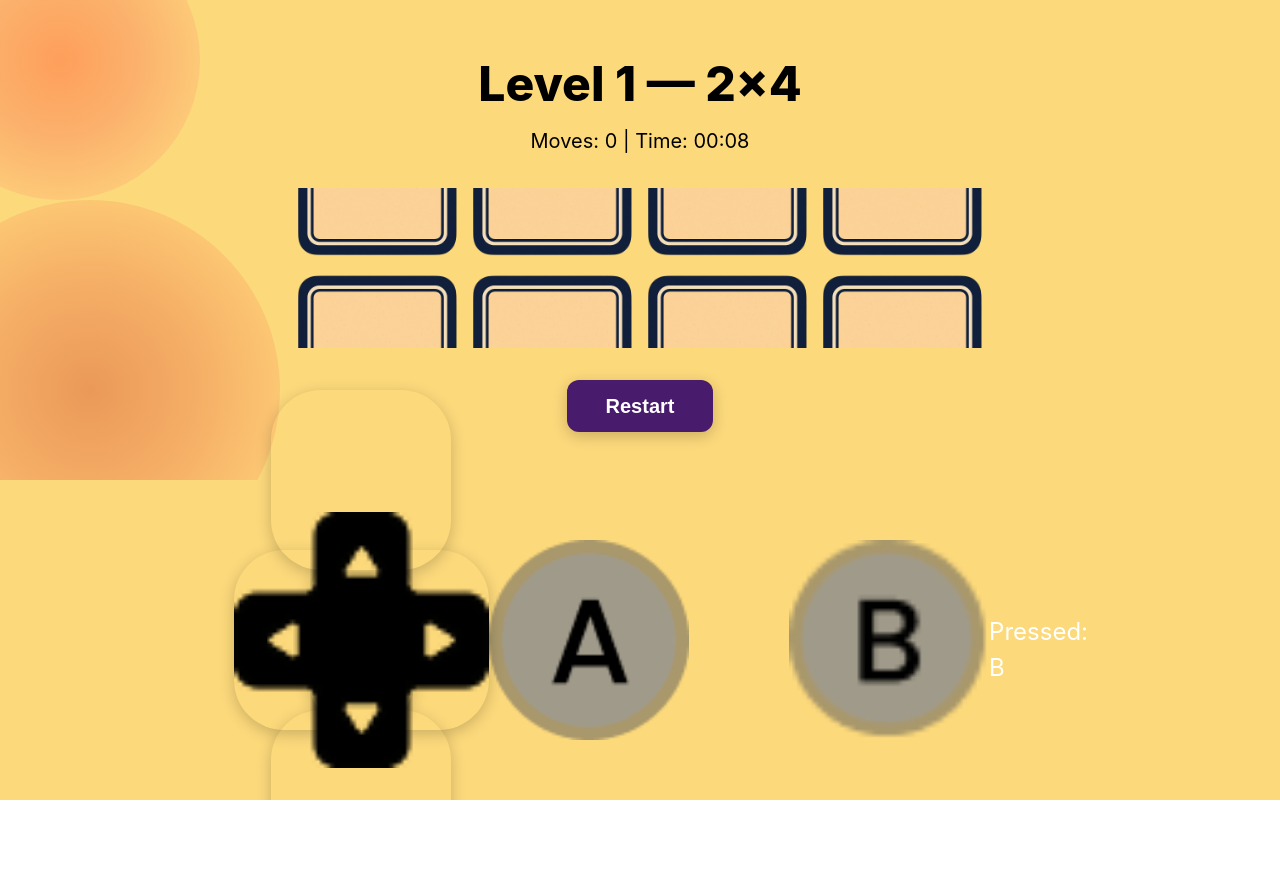
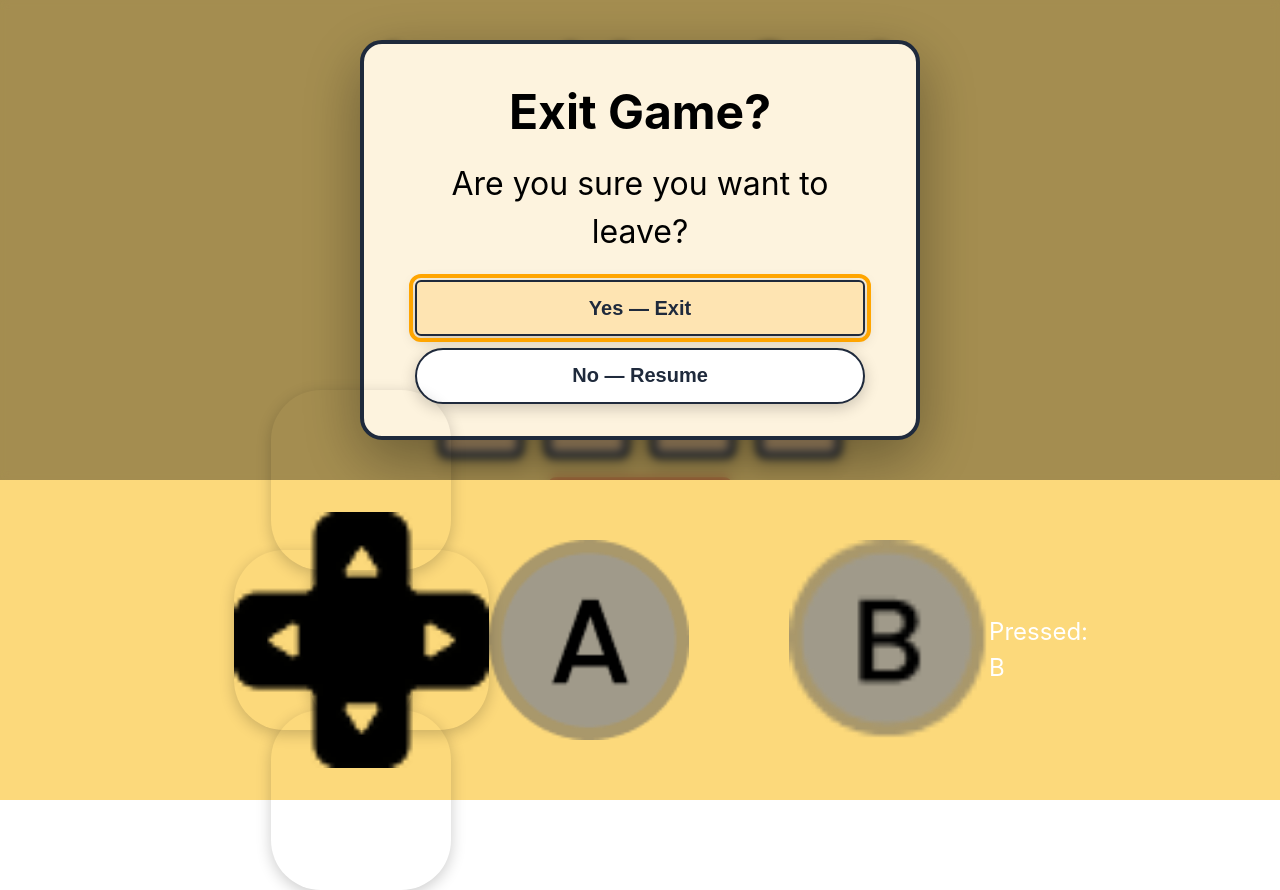
Before and after one commit to MikeQih/senior-connect-app, a React (Vite) app: page /game/matchingpairs in a window 1280 px wide. Both pictures are taken after a click on the picture 884 px from the left and 640 px from the top of the page. Before the commit the page ends 800 px from the top, so only its background shows below. Built offline with nearby package versions, Linux system fonts and the light colour scheme.

Commit message:
Updated MatchingPair ui and integrate with hardware

```diff
--- a/src/pages/MatchingPairs.css
+++ b/src/pages/MatchingPairs.css
@@ -1,122 +1,86 @@
-html, body, #root {
+.mp-container {
+  width: 100%;
   height: 100%;
-  margin: 0;
-  padding: 0;
-  overflow: hidden;
-}
-
-.tutorial-container {
-  height: 100%;
-  min-height: 100%;
+  background: #FCD97B;
   display: flex;
   justify-content: center;
   align-items: center;
   overflow: hidden;
+  position: relative;
 }
 
-.tutorial-content {
+.mp-content {
+  width: 100%;
+  height: 100%;
+  padding-top: 1rem;
   display: flex;
   flex-direction: column;
-  width: 100%;
-  height: 100%;
-  overflow: hidden;
+  align-items: center;
 }
 
-.tutorial-content.blurred {
+.blurred {
   filter: blur(4px);
   pointer-events: none;
 }
 
-.tutorial-header {
-  flex-shrink: 0;
+.mp-header {
+  margin-bottom: 1rem;
   text-align: center;
-  padding-top: 2vh;
+  font-size: 2.4rem;
 }
 
-.tutorial-container h1 {
-  font-size: 6vh;
-  font-weight: 800;
-  margin: 0;
-}
-
-.tutorial-container p {
-  font-size: 2.5vh;
-  margin: 0.7vh 0 0;
-}
-
-/* Card area */
-.deck-wrapper {
-  flex-grow: 1;
+.mp-grid-wrapper {
+  width: 100%;
+  height: calc(100% - 180px);
   display: flex;
   justify-content: center;
   align-items: center;
-  padding: 2vh 2vw 3vh;
-  overflow: hidden;
 }
 
-.deck {
+.mp-grid {
   display: grid;
-  gap: 1.2vh;
-  list-style: none;
-  padding: 0;
-  margin: 0;
   justify-content: center;
   align-content: center;
-  place-items: center;
+  gap: 1rem;
+  list-style: none;
 }
 
-.card {
-  width: 100%;
-  display: flex;
-  align-items: center;
-  justify-content: center;
-}
-
-.card img {
-  width: 100%;
-  height: 100%;
-  object-fit: contain;
-}
-
-.level-1 .card {
-  height: calc(55vh / var(--rows));
-}
-
-.level-2 .card {
-  height: calc(55vh / var(--rows));
-}
-
-.level-3 .card {
-  height: calc(50vh / var(--rows));
-}
-
-.level-4 .card {
-  height: calc(60vh / var(--rows));
-}
-
-.level-5 .card {
-  height: calc(50vh / var(--rows));
-}
-
-.restart-btn {
-  margin-top: 0;
-  margin-bottom: 2vh;
-  background-color: #491B6D;
-  color: white;
-  border: none;
-  padding: 1.8vh 3vw;
+.mp-card {
   border-radius: 12px;
-  font-size: 2.5vh;
-  font-weight: 700;
+  box-shadow: 0 5px 15px rgba(0,0,0,0.2);
+  transition: transform 0.2s;
   cursor: pointer;
 }
 
-.restart-btn:hover {
-  background-color: #5c238a;
+.mp-card.open {
+  transform: scale(1.05);
+}
+
+.mp-card.matched {
+  opacity: 0.7;
+}
+
+.mp-card.cursor {
+  outline: 5px solid orange;
+  outline-offset: -5px;
+  border-radius: 12px;
+  transition: outline 0.15s ease-in-out;
+  background-color: #E8824A;
+}
+
+.mp-restart {
+  margin-top: 1rem;
+  padding: 0.8rem 2rem;
+  background: #E8824A;
+  color: white;
+  border-radius: 8px;
+  border: none;
+  font-size: 1.2rem;
+  cursor: pointer;
 }
 
 .mp-modal-overlay {
-  position: fixed;
+  position: absolute;
   inset: 0;
   display: flex;
   align-items: center;
@@ -139,12 +103,12 @@ html, body, #root {
 
 .mp-modal h2 {
   margin-bottom: 1.5vh;
-  font-size: 4vh;
+  font-size: 6vh;
 }
 
 .mp-modal p {
   margin: 1vh 0;
-  font-size: 2.8vh;
+  font-size: 4vh;
 }
 
 .mp-modal-buttons {
@@ -163,15 +127,6 @@ html, body, #root {
   font-weight: 800;
 }
 
-.mp-modal-buttons button.primary {
-  background: #f4a623;
-  color: #1f2a3c;
-}
-
-.mp-modal-buttons button.primary:hover {
-  background: #ffb94a;
-}
-
 .mp-modal-buttons button:not(.primary) {
   background: #ffffff;
   color: #1f2a3c;
@@ -179,5 +134,12 @@ html, body, #root {
 }
 
 .mp-modal-buttons button:not(.primary):hover {
-  background: #f0f0f0;
+  background: #ffb94a;
 }
+
+.mp-modal button.cursor {
+  outline: 4px solid orange;
+  outline-offset: 2px;
+  border-radius: 6px;
+  background-color: rgba(255,165,0,0.2);
+}
--- a/src/pages/MatchingPairs.jsx
+++ b/src/pages/MatchingPairs.jsx
@@ -1,20 +1,20 @@
 import { useState, useEffect } from "react";
 import { useNavigate } from "react-router-dom";
+import { useController } from "../hardware/ControllerContext";
 import "./MatchingPairs.css";
 
 const CARD_BACK = "/Resources/Game/MatchingPairs/card.svg";
 
-const LEVEL_CONFIG = {
-  1: { rows: 2, cols: 4 },  // 8 cards
-  2: { rows: 2, cols: 5 },  // 10 cards
-  3: { rows: 3, cols: 4 },  // 12 cards
-  4: { rows: 2, cols: 7 },  // 14 cards
-  5: { rows: 4, cols: 4 },  // 16 cards
+/* -------------------------------------------------------
+   FIXED GRID PER LEVEL (your required layout)
+------------------------------------------------------- */
+const LEVEL_LAYOUTS = {
+  1: { rows: 2, cols: 4 }, // 8 cards
+  2: { rows: 2, cols: 5 }, // 10 cards
+  3: { rows: 2, cols: 6 }, // 12 cards
+  4: { rows: 2, cols: 7 }, // 14 cards
+  5: { rows: 4, cols: 4 }, // 16 cards
 };
-
-function getLayout(level) {
-  return LEVEL_CONFIG[level] || LEVEL_CONFIG[1];
-}
 
 function shuffle(array) {
   const copy = [...array];
@@ -26,29 +26,42 @@ function shuffle(array) {
 }
 
 function generateCards(level) {
-  const { rows, cols } = getLayout(level);
+  const { rows, cols } = LEVEL_LAYOUTS[level];
   const totalSlots = rows * cols;
 
-  const all = [
+  const pool = [
     "star", "bike", "plane", "bolt", "leaf",
     "anchor", "cube", "bunny", "bird", "car",
     "flower", "dog"
   ];
 
   const pairsNeeded = totalSlots / 2;
+
   const selected = [];
-
   for (let i = 0; i < pairsNeeded; i++) {
-    const type = all[i % all.length];
+    const type = pool[i % pool.length];
     selected.push({ type, img: `/Resources/Game/MatchingPairs/${type}.svg` });
   }
 
   let deck = selected.flatMap((c, i) => [
-    { id: i * 2,     ...c },
+    { id: i * 2, ...c },
     { id: i * 2 + 1, ...c }
   ]);
 
   return shuffle(deck);
+}
+
+/* -------------------------------------------------------
+   AUTO-SCALING CARD SIZE TO MAXIMIZE SPACE (portrait: 3:4)
+------------------------------------------------------- */
+function computeCardSize(rows, cols, wrapWidth, wrapHeight) {
+  const aspect = 3 / 4; // width / height
+
+  const maxW = (wrapWidth / cols) * 0.9;
+  const maxH = (wrapHeight / rows) * 0.85;
+
+  // maintain portrait ratio
+  return Math.min(maxW, maxH * aspect);
 }
 
 function formatTime(t) {
@@ -60,8 +73,16 @@ function formatTime(t) {
 export default function MatchingPairs() {
   const navigate = useNavigate();
 
+  const { lastAction, clearAction } = useController();
+  const [cursor, setCursor] = useState(0);
+  const [exitModal, setExitModal] = useState(false);
+  const [modalCursor, setModalCursor] = useState(0);
+
+
   const [level, setLevel] = useState(1);
-  const { rows, cols } = getLayout(level);
+  const [grid, setGrid] = useState({ rows: 2, cols: 4, cardSize: 100 });
+
+  const { rows, cols } = LEVEL_LAYOUTS[level];
   const totalSlots = rows * cols;
 
   const [cards, setCards] = useState(() => generateCards(level));
@@ -72,83 +93,37 @@ export default function MatchingPairs() {
   const [running, setRunning] = useState(true);
   const [modal, setModal] = useState(false);
 
-  // analytics
-  const [reactionTimes, setReactionTimes] = useState([]);
-  const [lastActionTime, setLastActionTime] = useState(null);
+  /* ---------- FULL RESET ---------- */
+  const reset = (nextLevel = level) => {
+    const lv = Math.min(nextLevel, 5);
 
-  const [matchLatencies, setMatchLatencies] = useState([]);
-  const [firstFlipTime, setFirstFlipTime] = useState(null);
-
-  const [mistakes, setMistakes] = useState(0);
-  const [misClicks, setMisClicks] = useState(0);
-  const [doubleTaps, setDoubleTaps] = useState(0);
-  const [lastClickTime, setLastClickTime] = useState(null);
-
-  const reset = (nextLevel = level) => {
-    const targetLevel = Math.min(nextLevel, 5);
-    setLevel(targetLevel);
-
-    setCards(generateCards(targetLevel));
+    setLevel(lv);
+    setCards(generateCards(lv));
     setOpenCards([]);
     setMatched([]);
     setMoves(0);
-    setMistakes(0);
     setTime(0);
     setRunning(true);
     setModal(false);
-
-    setReactionTimes([]);
-    setLastActionTime(null);
-    setMatchLatencies([]);
-    setFirstFlipTime(null);
-    setMisClicks(0);
-    setDoubleTaps(0);
-    setLastClickTime(null);
   };
 
+  /* ---------- CARD CLICK LOGIC ---------- */
   const clickCard = (i) => {
-    const now = performance.now();
-
-    // double tap detection
-    if (lastClickTime !== null && now - lastClickTime < 250) {
-      setDoubleTaps(d => d + 1);
-    }
-    setLastClickTime(now);
-
-    const isBlocked =
+    const blocked =
       openCards.includes(i) ||
       matched.includes(i) ||
       openCards.length === 2 ||
       modal;
 
-    if (isBlocked) {
-      setMisClicks(m => m + 1);
-      return;
-    }
-
-    // reaction time between meaningful actions
-    if (lastActionTime !== null) {
-      setReactionTimes(arr => [...arr, now - lastActionTime]);
-    }
-    setLastActionTime(now);
-
-    // match latency
-    if (openCards.length === 0) {
-      setFirstFlipTime(now);
-    } else if (openCards.length === 1 && firstFlipTime !== null) {
-      setMatchLatencies(arr => [...arr, now - firstFlipTime]);
-      setFirstFlipTime(null);
-    }
+    if (blocked) return;
 
     setOpenCards(prev => [...prev, i]);
   };
 
-  // regenerate cards when level changes
   useEffect(() => {
     setCards(generateCards(level));
   }, [level]);
 
-  // matching logic
   useEffect(() => {
     if (openCards.length === 2) {
       const [a, b] = openCards;
@@ -158,127 +133,244 @@ export default function MatchingPairs() {
         setMatched(prev => [...prev, a, b]);
         setOpenCards([]);
       } else {
-        setMistakes(x => x + 1);
         setTimeout(() => setOpenCards([]), 900);
       }
     }
-  }, [openCards, cards]);
+  }, [openCards]);
 
-  // timer
+useEffect(() => {
+  if (!lastAction) return;
+  const action = lastAction.type;
+
+  /* ============================================================
+     1. EXIT MODAL (highest priority)
+     ============================================================ */
+  if (exitModal) {
+    if (action === "UP") {
+      setModalCursor(prev => Math.max(prev - 1, 0));
+    }
+    else if (action === "DOWN") {
+      setModalCursor(prev => Math.min(prev + 1, 1));
+    }
+    else if (action === "A") {
+      if (modalCursor === 0) navigate("/game/select");
+      else setExitModal(false);
+    }
+
+    // B DOES NOTHING here
+    clearAction();
+    return;
+  }
+
+  /* ============================================================
+     2. B BUTTON ALWAYS OPENS EXIT MODAL — EVEN OVER WIN MODAL
+     ============================================================ */
+  if (action === "B") {
+    setExitModal(true);
+    setModalCursor(0);
+    clearAction();
+    return;
+  }
+
+  /* ============================================================
+     3. WIN MODAL (only when exitModal is NOT open)
+     ============================================================ */
+  if (modal) {
+    const maxIndex = 1; // two buttons: Next/Restart + Return
+
+    if (action === "UP") {
+      setModalCursor(prev => Math.max(prev - 1, 0));
+    }
+    else if (action === "DOWN") {
+      setModalCursor(prev => Math.min(prev + 1, maxIndex));
+    }
+    else if (action === "A") {
+      if (modalCursor === 0) {
+        if (level < 5) reset(level + 1);
+        else reset(1);
+      } else {
+        navigate("/game/select");
+      }
+    }
+
+    clearAction();
+    return;
+  }
+
+  /* ============================================================
+     4. NORMAL GAMEPLAY (no modals open)
+     ============================================================ */
+  if (action === "UP") {
+    setCursor(prev => Math.max(prev - cols, 0));
+  }
+  else if (action === "DOWN") {
+    setCursor(prev => Math.min(prev + cols, totalSlots - 1));
+  }
+  else if (action === "LEFT") {
+    setCursor(prev => (prev % cols === 0 ? prev : prev - 1));
+  }
+  else if (action === "RIGHT") {
+    setCursor(prev =>
+      (prev % cols === cols - 1 ? prev : prev + 1)
+    );
+  }
+  else if (action === "A") {
+    clickCard(cursor);
+  }
+
+  clearAction();
+}, [lastAction]);
+
+
+  useEffect(() => {
+    if (modal || exitModal) {
+      setModalCursor(0);
+    }
+  }, [modal, exitModal]);
+
+
+  /* ---------- TIMER ---------- */
   useEffect(() => {
     if (!running) return;
-    const t = setInterval(() => setTime(t => t + 1), 1000);
-    return () => clearInterval(t);
+    const id = setInterval(() => setTime((t) => t + 1), 1000);
+    return () => clearInterval(id);
   }, [running]);
 
-  // win condition
+  /* ---------- WIN CONDITION ---------- */
   useEffect(() => {
     if (matched.length === totalSlots) {
       setRunning(false);
       setModal(true);
     }
-  }, [matched, totalSlots]);
+  }, [matched]);
 
-  const avg = (arr) =>
-    arr.length ? arr.reduce((a, b) => a + b, 0) / arr.length : 0;
+  /* -------------------------------------------------------
+     AUTO-RESIZE CARDS WHEN LEVEL CHANGES OR SCREEN RESIZES
+  ------------------------------------------------------- */
+  useEffect(() => {
+    function update() {
+      const wrapper = document.querySelector(".mp-grid-wrapper");
+      if (!wrapper) return;
 
-  // store analytics when modal opens
-  useEffect(() => {
-    if (!modal) return;
+      const { width, height } = wrapper.getBoundingClientRect();
+      const size = computeCardSize(rows, cols, width, height);
 
-    const sessionSummary = {
-      timestamp: new Date().toISOString(),
-      level,
-      rows,
-      cols,
-      totalTimeSeconds: time,
-      moves,
-      mistakes,
-      avgReactionTimeMs: Math.round(avg(reactionTimes)),
-      avgMatchLatencyMs: Math.round(avg(matchLatencies)),
-      misClicks,
-      doubleTaps,
-      completedCards: matched.length,
-      totalSlots
-    };
+      setGrid({ rows, cols, cardSize: size });
+    }
 
-    const key = "matchingPairsSessions";
-    const existing = JSON.parse(localStorage.getItem(key) || "[]");
-    existing.push(sessionSummary);
-    localStorage.setItem(key, JSON.stringify(existing));
+    update();
+    window.addEventListener("resize", update);
+    return () => window.removeEventListener("resize", update);
+  }, [level, rows, cols]);
 
-    console.log("Session summary:", sessionSummary);
-  }, [modal]);
+  /* -------------------------------------------------------
+     RENDER
+  ------------------------------------------------------- */
+  return (
+    <div className="mp-container">
+      <div className={modal ? "mp-content blurred" : "mp-content"}>
 
-  return (
-    <div className="tutorial-container">
-      <div className={modal ? "tutorial-content blurred" : "tutorial-content"}>
-
-        <div className="tutorial-header">
+        <div className="mp-header">
           <h1>Level {level} — {rows}×{cols}</h1>
           <p>Moves: {moves} | Time: {formatTime(time)}</p>
         </div>
 
-        <div className="deck-wrapper">
+        <div className="mp-grid-wrapper">
           <ul
-            className={`deck level-${level}`}
+            className="mp-grid"
             style={{
-              gridTemplateColumns: `repeat(${cols}, 1fr)`,
-              "--rows": rows,
+              gridTemplateColumns: `repeat(${cols}, ${grid.cardSize}px)`,
+              gridTemplateRows: `repeat(${rows}, ${grid.cardSize * (4 / 3)}px)`
             }}
           >
-            {cards.map((c, i) => {
-              const isMatched = matched.includes(i);
-              const isOpen = openCards.includes(i) || isMatched;
+            {cards.map((c, idx) => {
+              const isOpen = openCards.includes(idx) || matched.includes(idx);
+              const isMatched = matched.includes(idx);
 
               return (
                 <li
-                  key={c.id ?? i}
-                  className={
-                    "card" +
-                    (isOpen ? " open show" : "") +
-                    (isMatched ? " match disabled" : "")
-                  }
-                  onClick={() => clickCard(i)}
+                  key={c.id}
+                  className={`mp-card
+                    ${isOpen ? "open" : ""}
+                    ${isMatched ? "matched" : ""}
+                    ${cursor === idx ? "cursor" : ""}
+                  `}
+                  style={{
+                    width: grid.cardSize,
+                    height: grid.cardSize * (4 / 3),
+                  }}
+                  onClick={() => clickCard(idx)}
                 >
-                  <img src={isOpen ? c.img : CARD_BACK} alt={c.type} />
+
+                  <img
+                    src={isOpen ? c.img : CARD_BACK}
+                    style={{ width: "100%", height: "100%" }}
+                    alt="card"
+                  />
                 </li>
               );
             })}
           </ul>
         </div>
 
-        <button className="restart-btn" onClick={() => reset(level)}>
-          Restart
+        <button className="mp-restart" onClick={() => reset(level)}>
+          Restart Level
         </button>
       </div>
 
+      {/* MODAL */}
       {modal && (
         <div className="mp-modal-overlay">
           <div className="mp-modal">
-            <h2>🎉 Level {level} Complete!</h2>
+            <h2>🎉 Level Complete!</h2>
             <p>Time: <b>{formatTime(time)}</b></p>
             <p>Moves: <b>{moves}</b></p>
 
             <div className="mp-modal-buttons">
-              {level < 5 ? (
-                <button className="primary" onClick={() => reset(level + 1)}>
-                  ▶ Continue to Level {level + 1}
-                </button>
-              ) : (
-                <button className="primary" onClick={() => reset(1)}>
-                  🔁 Restart from Level 1
-                </button>
-              )}
+              <button
+                className={modalCursor === 0 ? "cursor" : ""}
+                onClick={() => level < 5 ? reset(level + 1) : reset(1)}
+              >
+                {level < 5 ? "Next Level →" : "Restart from Level 1"}
+              </button>
 
-              <button onClick={() => navigate("/game/select")}>
-                ⬅ Back to Menu
+              <button
+                className={modalCursor === 1 ? "cursor" : ""}
+                onClick={() => navigate("/game/select")}
+              >
+                ⬅ Return to Menu
               </button>
             </div>
           </div>
         </div>
       )}
 
+      {/* EXIT MODAL */}
+      {exitModal && (
+        <div className="mp-modal-overlay">
+          <div className="mp-modal">
+            <h2>Exit Game?</h2>
+            <p>Are you sure you want to leave?</p>
+
+            <div className="mp-modal-buttons">
+              <button
+                className={modalCursor === 0 ? "cursor" : ""}
+                onClick={() => navigate("/game/select")}
+              >
+                Yes — Exit
+              </button>
+
+              <button
+                className={modalCursor === 1 ? "cursor" : ""}
+                onClick={() => setExitModal(false)}
+              >
+                No — Resume
+              </button>
+
+            </div>
+          </div>
+        </div>
+      )}
     </div>
   );
 }
```
Also changed, not shown: src/pages/Dashboard.jsx (+40 -32 lines).
